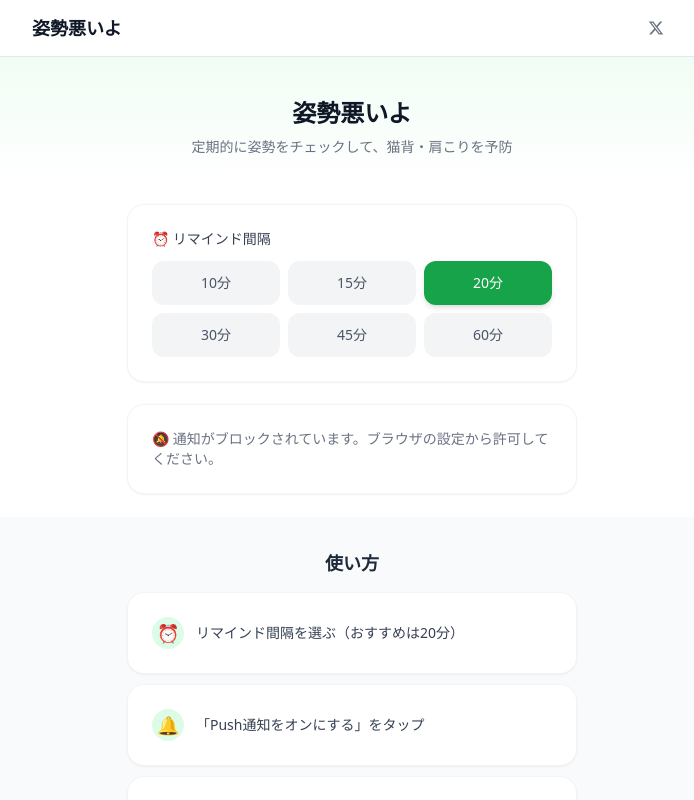
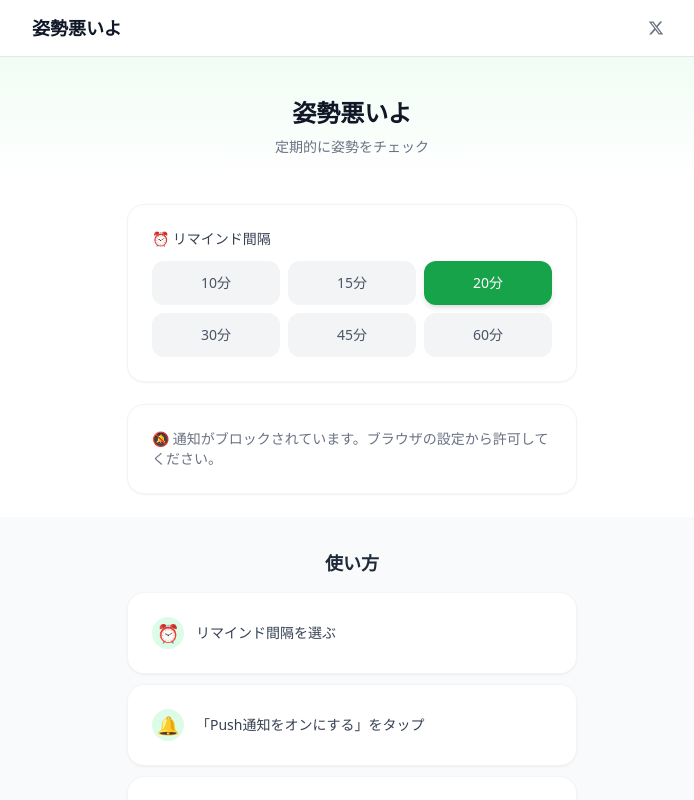
Before and after one commit to POLUNGA10-alter/shisei-warui-yo, a Next.js app: page / in a window 1280 px wide. Shown: the top 800 px of the page, without its empty margins (288-982 px from the left). Built offline with nearby package versions, Linux system fonts and the light colour scheme; no server answers.

Commit message:
文言調整

```diff
--- a/src/components/PostureReminder.tsx
+++ b/src/components/PostureReminder.tsx
@@ -47,7 +47,7 @@ export default function PostureReminder() {
             姿勢悪いよ
           </h1>
           <p className="text-sm text-gray-500">
-            定期的に姿勢をチェックして、猫背・肩こりを予防
+            定期的に姿勢をチェック
           </p>
         </div>
       </section>
@@ -157,7 +157,7 @@ export default function PostureReminder() {
           </h2>
           <div className="space-y-3">
             {[
-              { step: "1", emoji: "⏰", text: "リマインド間隔を選ぶ（おすすめは20分）" },
+              { step: "1", emoji: "⏰", text: "リマインド間隔を選ぶ" },
               { step: "2", emoji: "🔔", text: "「Push通知をオンにする」をタップ" },
               { step: "3", emoji: "📱", text: "アプリを閉じてもOK！時間が来たら通知でお知らせ" },
             ].map((item) => (
```
